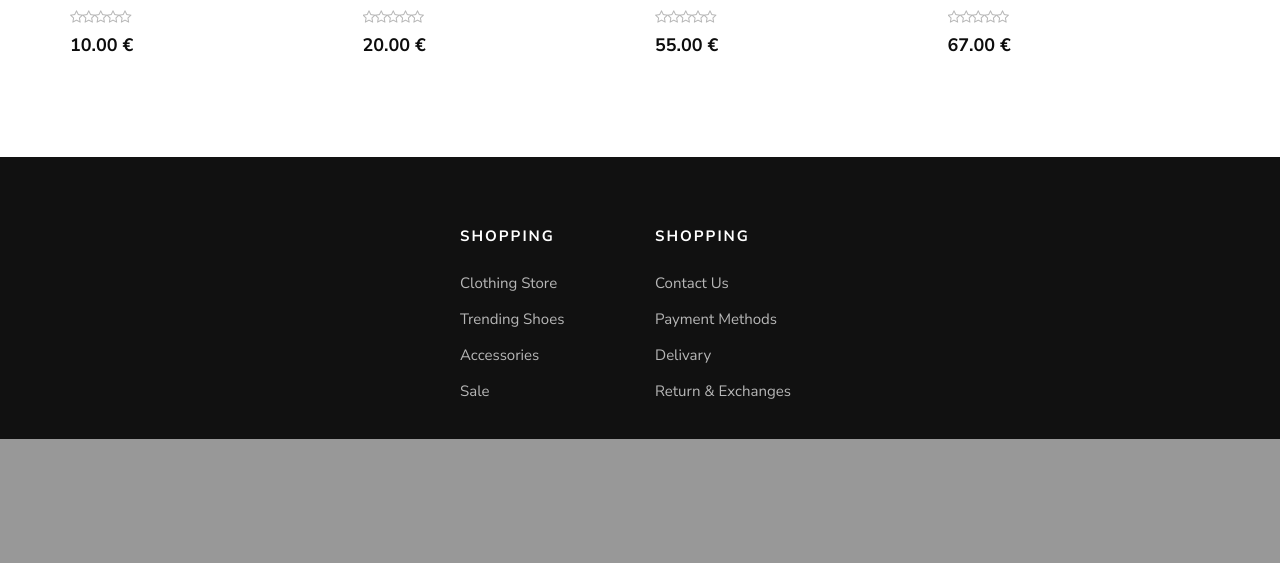
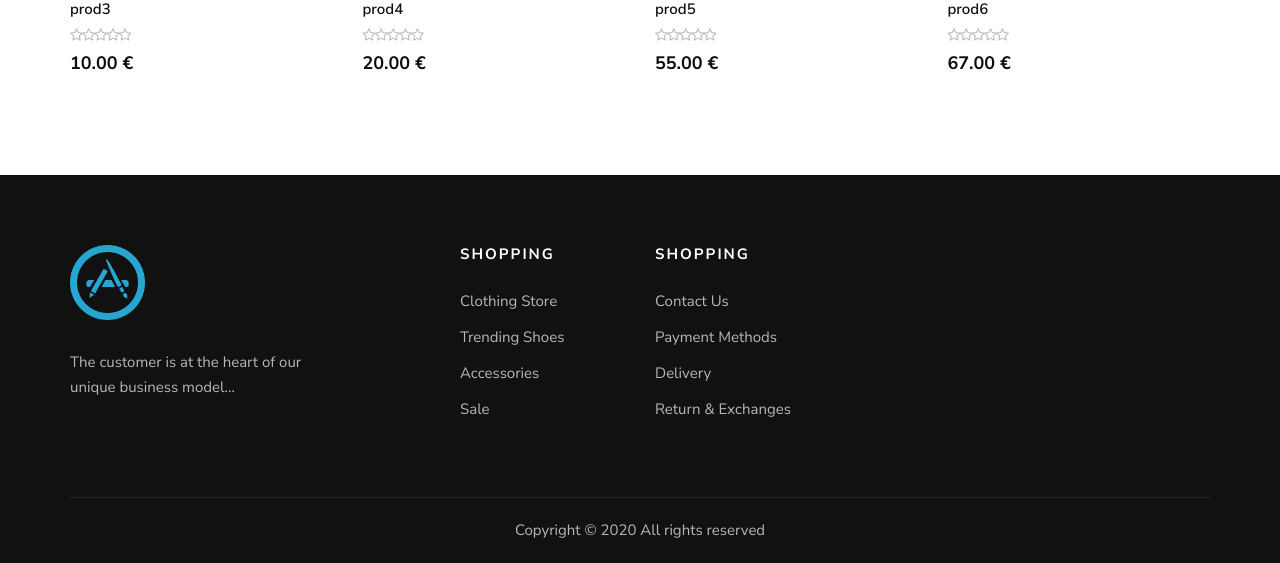
Before and after one commit to hugofpaiva/tpw-p1, a Django app: page / in a window 1280 px wide. Shown: the part 2070-2633 px from the top of the page. Before the commit the page ends 2509 px from the top, so only its background shows below. Run offline with Django 3.2, Linux system fonts and the light colour scheme; data comes from the database, SQL or seed files in the repository; some libraries are stand-ins or nearby versions.

Commit message:
About Us and other design elements

```diff
--- a/webproj/app/templates/base.html
+++ b/webproj/app/templates/base.html
@@ -42,11 +42,11 @@
 		<!-- Header Section Begin -->
 			<div class="container">
 				<div class="row">
-					<div class="col-lg-3 col-md-3">
+					<div class="col-lg-3 col-md-3 d-flex justify-content-end">
 						<div class="header__logo">
-							<a href="{% url 'index'  %}"
-								><!--<img src="{% static "img/logo.png" %}" alt=""
-							/>--></a>
+							<a href="{% url 'index' %}"
+								><img src="{% static "img/logo.png" %}" height="45px" alt=""
+							/></a>
 						</div>
 					</div>
 					<div class="col-lg-6 col-md-6">
@@ -87,16 +87,16 @@
 				<div class="row">
 					<div class="col-lg-3 col-md-6 col-sm-6">
 						<div class="footer__about">
-							<!--<div class="footer__logo">
-								<a href="#"
-									><img src="{% static "img/footer-logo.png" %}" alt=""
+							<div class="footer__logo">
+								<a href="{% url "index" %}"
+									><img src="{% static "img/logo.png" %}" height="75px" alt=""
 								/></a>
 							</div>
 							<p>
 								The customer is at the heart of our unique
-								business model, which includes design.
+								business model...
 							</p>
-							-->
+
 						</div>
 					</div>
 					<div class="col-lg-2 offset-lg-1 col-md-3 col-sm-6">
@@ -116,7 +116,7 @@
 							<ul>
 								<li><a href="#">Contact Us</a></li>
 								<li><a href="#">Payment Methods</a></li>
-								<li><a href="#">Delivary</a></li>
+								<li><a href="#">Delivery</a></li>
 								<li><a href="#">Return & Exchanges</a></li>
 							</ul>
 						</div>
@@ -124,22 +124,16 @@
 				</div>
 				<div class="row">
 					<div class="col-lg-12 text-center">
-						<!-- <div class="footer__copyright__text">
+						<div class="footer__copyright__text">
 
 							<p>
 								Copyright ©
 								<script>
 									document.write(new Date().getFullYear());
 								</script>
-								2020 All rights reserved | This template is made
-								with
-								<i class="fa fa-heart-o" aria-hidden="true"></i>
-								by
-								<a href="https://colorlib.com" target="_blank"
-									>Colorlib</a
-								>
+								All rights reserved
 							</p>
- -->
+
 						</div>
 					</div>
 				</div>
--- a/webproj/app/views.py
+++ b/webproj/app/views.py
@@ -451,3 +451,6 @@ def handler404(request):
     response = render('notfound.html')
     response.status_code = 404
     return response
+
+def aboutus(request):
+    return render(request,"about.html")
--- a/webproj/webproj/urls.py
+++ b/webproj/webproj/urls.py
@@ -42,7 +42,7 @@ urlpatterns = [
 
     path('404/', views.handler404, name="notfound"),
 
-    path('about/', views.handler404, name="aboutus"),
+    path('about/', views.aboutus, name="aboutus"),
 
 
 
```
Also changed, not shown: webproj/app/templates/about.html (added, +45 -0 lines), webproj/app/static/img/about/about-us.jpg, webproj/app/static/img/about/team-1.jpg (deleted), webproj/app/static/img/about/team-2.jpg (deleted), webproj/app/static/img/about/team-3.jpg (deleted), webproj/app/static/img/about/team-4.jpg (deleted), webproj/app/static/img/about/testimonial-author.jpg (deleted), webproj/app/static/img/about/testimonial-pic.jpg (deleted), webproj/app/static/img/logo.png.
